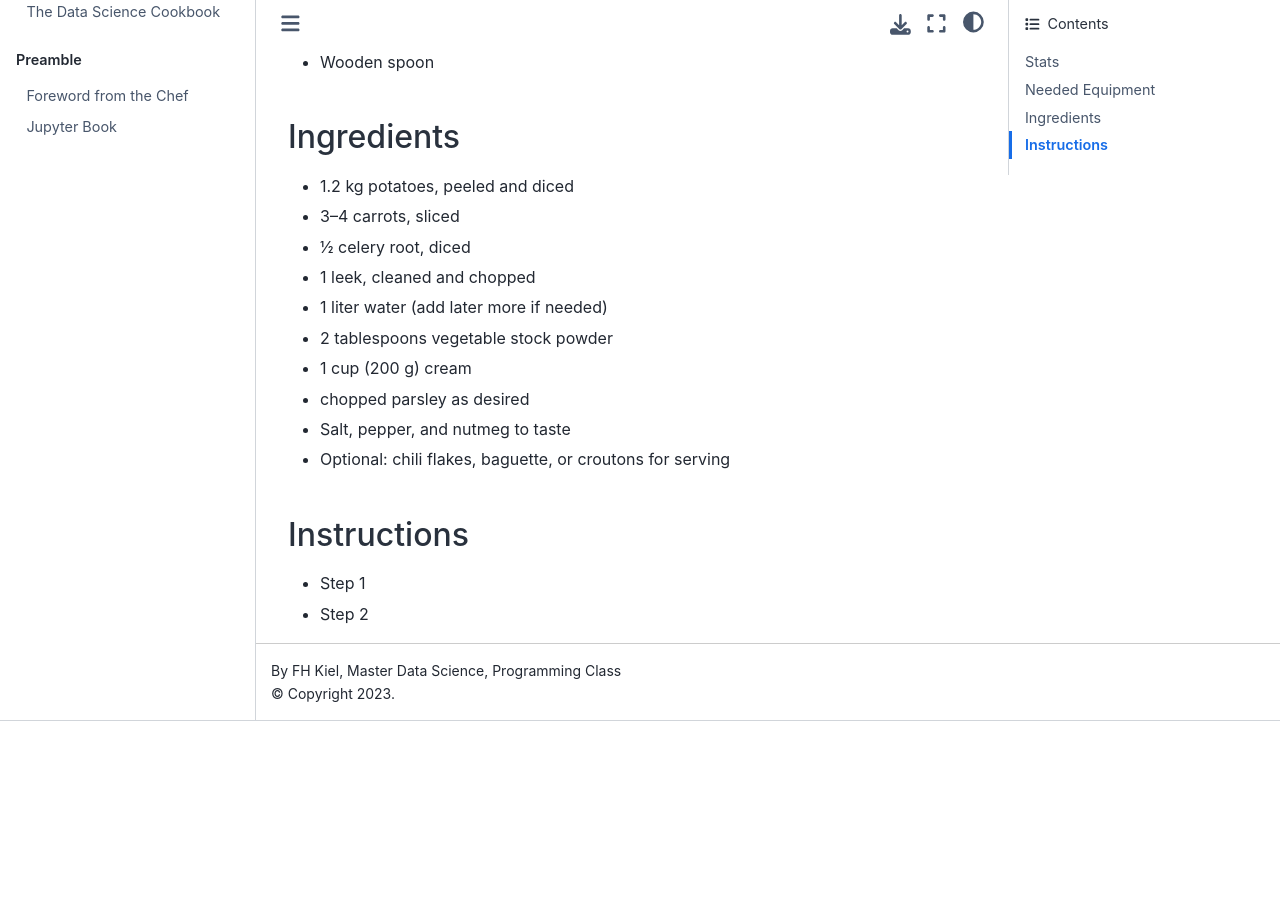
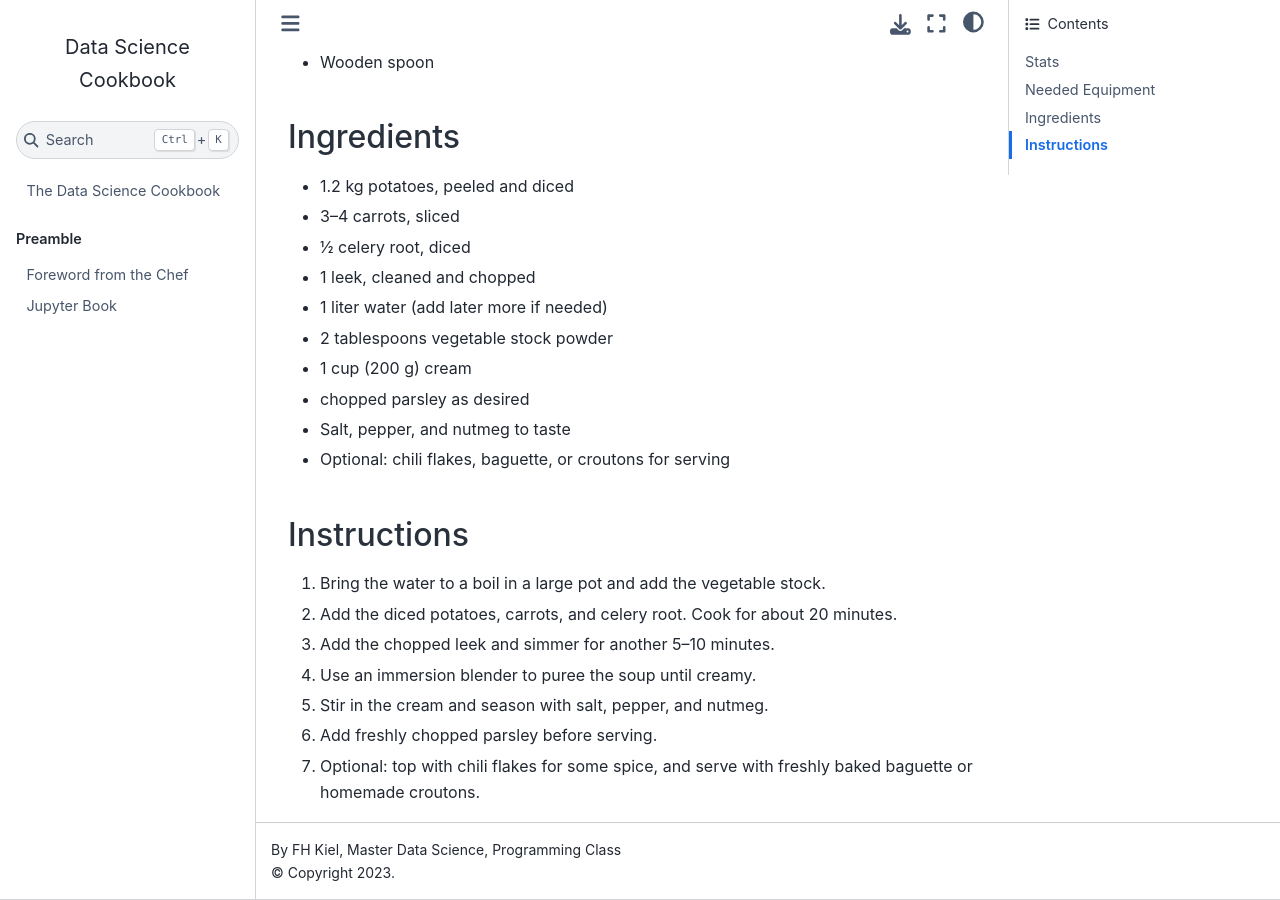
Before and after one commit to tillschwoerer/the-data-science-cookbook, a Jupyter Book: the page built from recipes/potato_soup.md, in a window 1280 px wide and 900 px high, scrolled down 1030 px. Built offline with Jupyter Book 1.0.4 settings and Sphinx 7.4.7 and the Sphinx Book theme 1.1.4, drawn with Linux system fonts in a browser that asks for light colours; pages that are not in the unit, such as notebooks, are missing from menus; before the commit the page ends 1751 px from its top, so only the background shows below that.

Commit message:
Add cooking instructions and final text polish

```diff
--- a/recipes/potato_soup.md
+++ b/recipes/potato_soup.md
@@ -2,7 +2,7 @@
 A creamy, hearty potato soup – simple, comforting, and full of flavor.
 I love this dish because it’s quick to make, full of vegetables, and perfect for cozy evenings.
 
-![Grünkohl](../img/potato_soup.jpg)
+![Potato Soup](../img/potato_soup.jpg)
 
 **Provided by:** Lina
 
@@ -29,5 +29,10 @@
 - Optional: chili flakes, baguette, or croutons for serving
 
 ## Instructions
-- Step 1
-- Step 2
+1. Bring the water to a boil in a large pot and add the vegetable stock.
+2. Add the diced potatoes, carrots, and celery root. Cook for about 20 minutes.
+3. Add the chopped leek and simmer for another 5–10 minutes.
+4. Use an immersion blender to puree the soup until creamy.
+5. Stir in the cream and season with salt, pepper, and nutmeg.
+6. Add freshly chopped parsley before serving.
+7. Optional: top with chili flakes for some spice, and serve with freshly baked baguette or homemade croutons.
```
